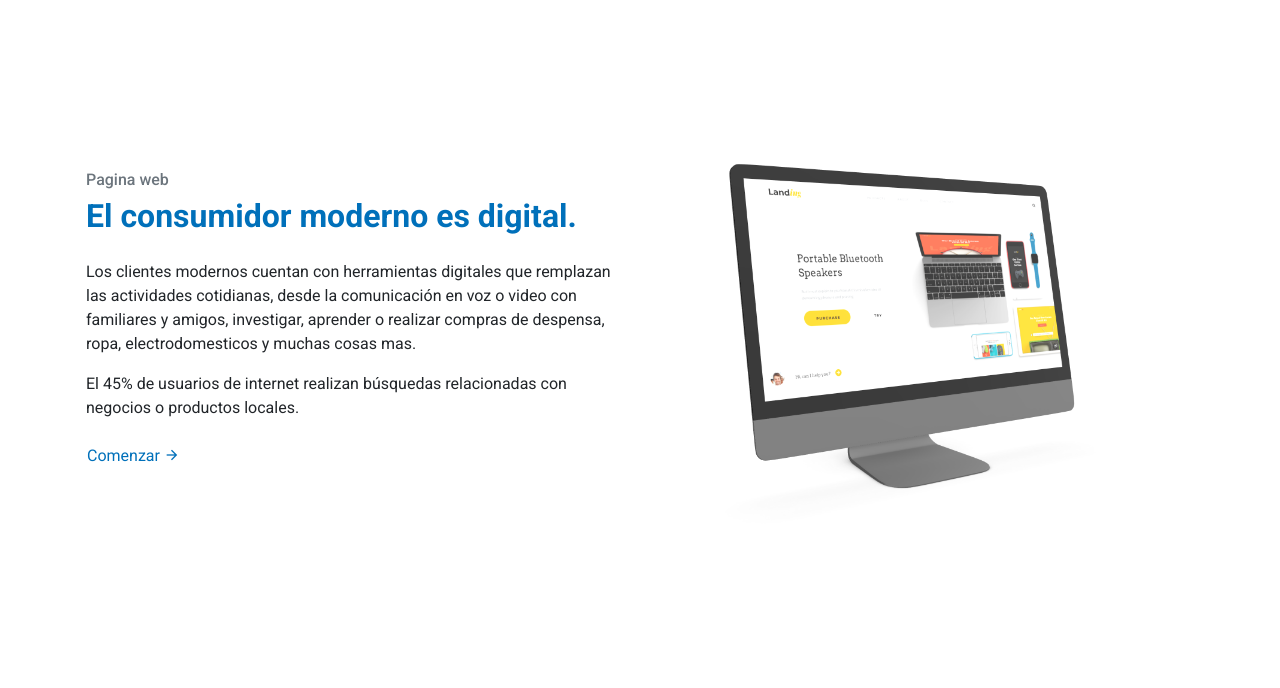
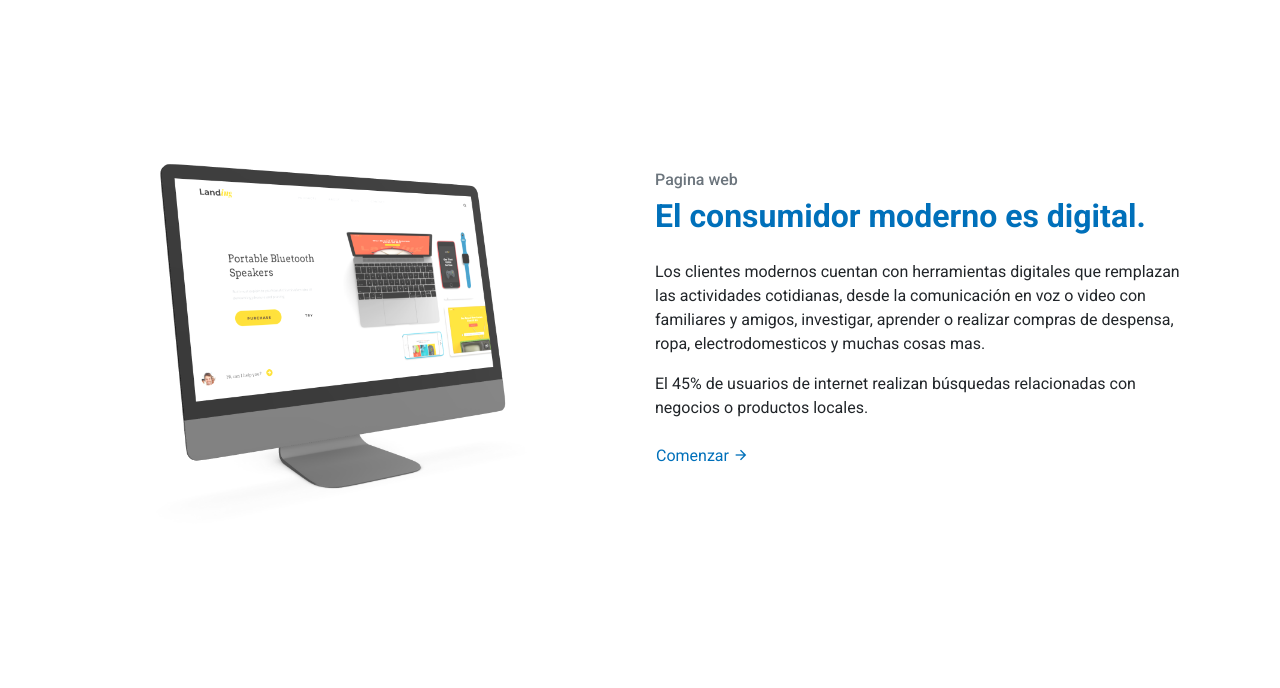
Before and after one commit to dani-silva/dovilus, a Gatsby site: page / in a window 1280 px wide. Shown: the part 881-1569 px from the top of the page. Built offline with nearby package versions, Linux system fonts and the light colour scheme; Gatsby itself is replaced by a stand-in of ours.

Commit message:
fix images´

```diff
--- a/src/components/carousel.js
+++ b/src/components/carousel.js
@@ -43,13 +43,6 @@ const Slider = () => {
           },
           fluid(quality: 100) {
             ...GatsbyImageSharpFluid
-          }
-        }
-      }
-      logo: file(relativePath: { eq: "carousel/vector.png" }) {
-        childImageSharp {
-          fixed(height: 500) {
-            ...GatsbyImageSharpFixed
           }
         }
       }
@@ -135,7 +128,6 @@ const Slider = () => {
         <div className="container-lg h-100 d-flex flex-column justify-content-between py-4">
           <div style={{zIndex: '15'}}>
             <Link className="brand h4" to="/">
-              {/* <Img fixed={data.logo.childImageSharp.fixed} className="mr-2" alt="" /> */}
               dovlius
             </Link>
           </div>
--- a/src/pages/cotizar.js
+++ b/src/pages/cotizar.js
@@ -4,7 +4,7 @@ import { Link } from "gatsby"
 
 import Layout from "../components/layout"
 import SEO from "../components/seo"
-import Form from "../components/form"
+// import Form from "../components/form"
 
 const Cotizar = () => (
   <Layout>
--- a/src/pages/index.js
+++ b/src/pages/index.js
@@ -11,16 +11,6 @@ const IndexPage = () => {
 
   const data = useStaticQuery(graphql`
     query {
-        image: file(relativePath: { eq: "pagina-web/tablet.png" }) {
-          childImageSharp {
-            fluid(quality: 75) {
-                ...GatsbyImageSharpFluid
-            }
-            fixed(width: 434, height: 658) {
-              ...GatsbyImageSharpFixed
-            }
-          }
-        }
         laptop: file(relativePath: { eq: "ecommerce/digital.png" }) {
           childImageSharp {
             fluid(quality: 75) {
@@ -41,30 +31,6 @@ const IndexPage = () => {
             }
           }
         }
-        esfera: file(relativePath: { eq: "carousel/esfera.png" }) {
-          childImageSharp {
-            fluid(maxHeight: 200, quality: 80) {
-              ...GatsbyImageSharpFluid
-            }
-          }
-        }
-        hexagonSecurity: file(relativePath: { eq: "pagina-web/hexagon-security.png" }) {
-          childImageSharp {
-            fluid(maxHeight: 200, quality: 100) {
-              ...GatsbyImageSharpFluid
-            }
-          }
-        }
-        service: file(relativePath: { eq: "carousel/first.jpg" }) {
-          childImageSharp {
-            fluid(maxHeight: 200, quality: 100) {
-              ...GatsbyImageSharpFluid
-            }
-            fixed(height: 200) {
-              ...GatsbyImageSharpFixed
-            }
-          }
-        }
       }
     `)
 
@@ -77,6 +43,9 @@ const IndexPage = () => {
 
       <section className="px-5 px-md-3 container-lg py-5 my-5">
         <div className="row">
+            <div className="col-lg-6 col-md-5 col-sm-12 d-flex flex-column justify-content-center slideInUp animated">
+              <Img fluid={data.desktop.childImageSharp.fluid} className="rounded w-100 h-100" alt="Siempre abierto" />
+            </div>
             <div className="col-lg-6 col-md-7 col-sm-12 d-flex flex-column justify-content-center align-items-start">
               <h6 className="tag text-muted">Pagina web</h6>
               <h3 className="text-primary pb-3">El consumidor moderno es digital.</h3>
@@ -84,18 +53,11 @@ const IndexPage = () => {
               <p>El 45% de usuarios de internet realizan búsquedas relacionadas con negocios o productos locales.</p>
               <Link to="/pagina-web" className="btn text-primary px-0">Comenzar <span className="mdi mdi-arrow-right"></span></Link>
             </div>
-            {/* <div className="d-none d-lg-block col-lg-1"></div> */}
-            <div className="col-lg-6 col-md-5 col-sm-12 d-flex flex-column justify-content-center slideInUp animated">
-              <Img fluid={data.desktop.childImageSharp.fluid} className="rounded w-100 h-100" alt="Siempre abierto" />
-            </div>
         </div>
       </section>
 
       <section className="px-5 px-md-3 container-lg py-5 my-5">
         <div className="row">
-            <div className="mb-5 mb-md-0 col-lg-6 col-md-5 col-sm-12 d-flex flex-column justify-content-center slideInUp animated">
-              <Img fluid={data.laptop.childImageSharp.fluid} className="rounded w-100 h-100" alt="Siempre abierto" />
-            </div>
             <div className="col-lg-6 col-md-7 col-sm-12 d-flex flex-column justify-content-center align-items-start">
               <h6 className="tag text-muted">Ecommerce</h6>
               <h3 className="text-primary pb-3">Crea tu tienda en linea.</h3>
@@ -104,8 +66,10 @@ const IndexPage = () => {
 
               <Link to="/tienda-en-linea" className="btn text-primary px-0">Comenzar <span className="mdi mdi-arrow-right"></span></Link>
             </div>
-            {/* <div className="d-none d-lg-block col-lg-1"></div> */}
 
+            <div className="mb-5 mb-md-0 col-lg-6 col-md-5 col-sm-12 d-flex flex-column justify-content-center slideInUp animated">
+              <Img fluid={data.laptop.childImageSharp.fluid} className="rounded w-100 h-100" alt="Siempre abierto" />
+            </div>
         </div>
       </section>
 
```
Also changed, not shown: src/pages/pagina-web.js (+3 -33 lines), src/pages/tienda-en-linea.js (+5 -25 lines), src/images/pagina-web/coffee.jpg (deleted), src/images/pagina-web/laptop.png (deleted), src/images/pagina-web/tablet.png (deleted).
